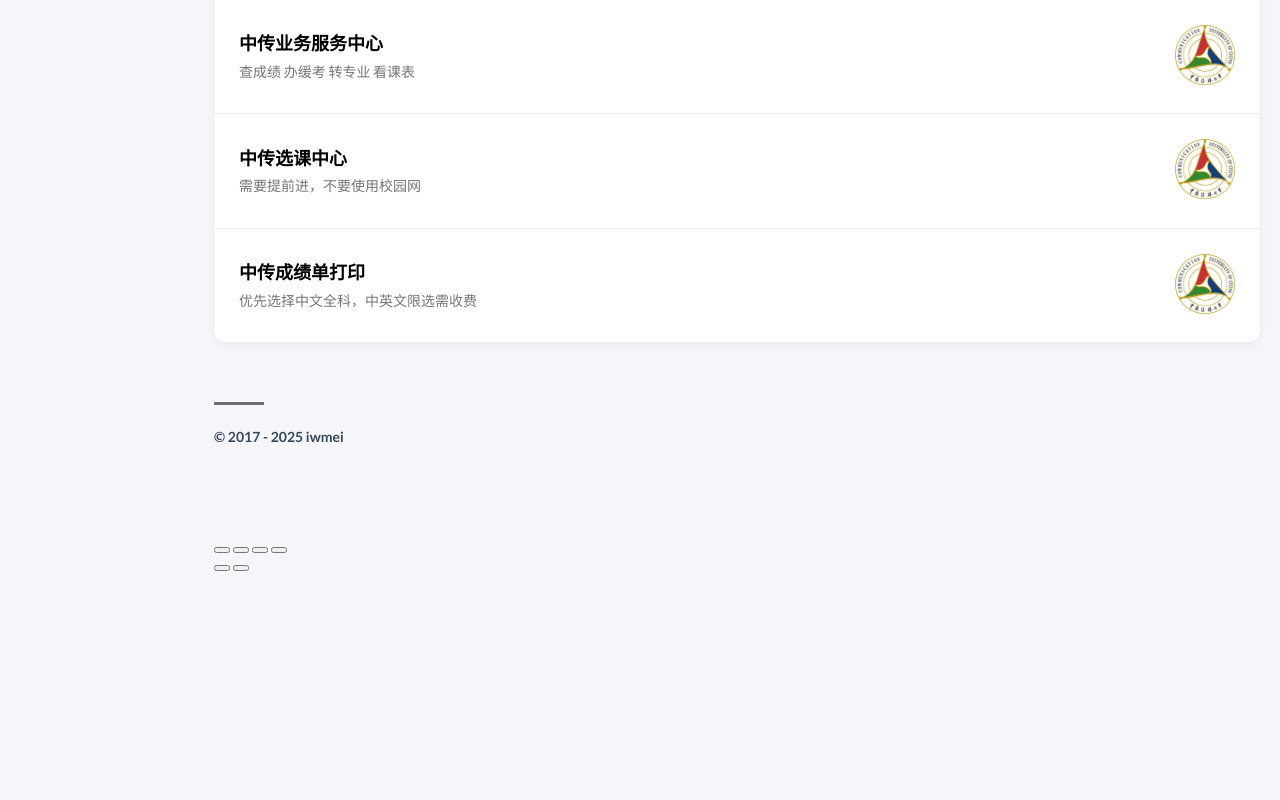
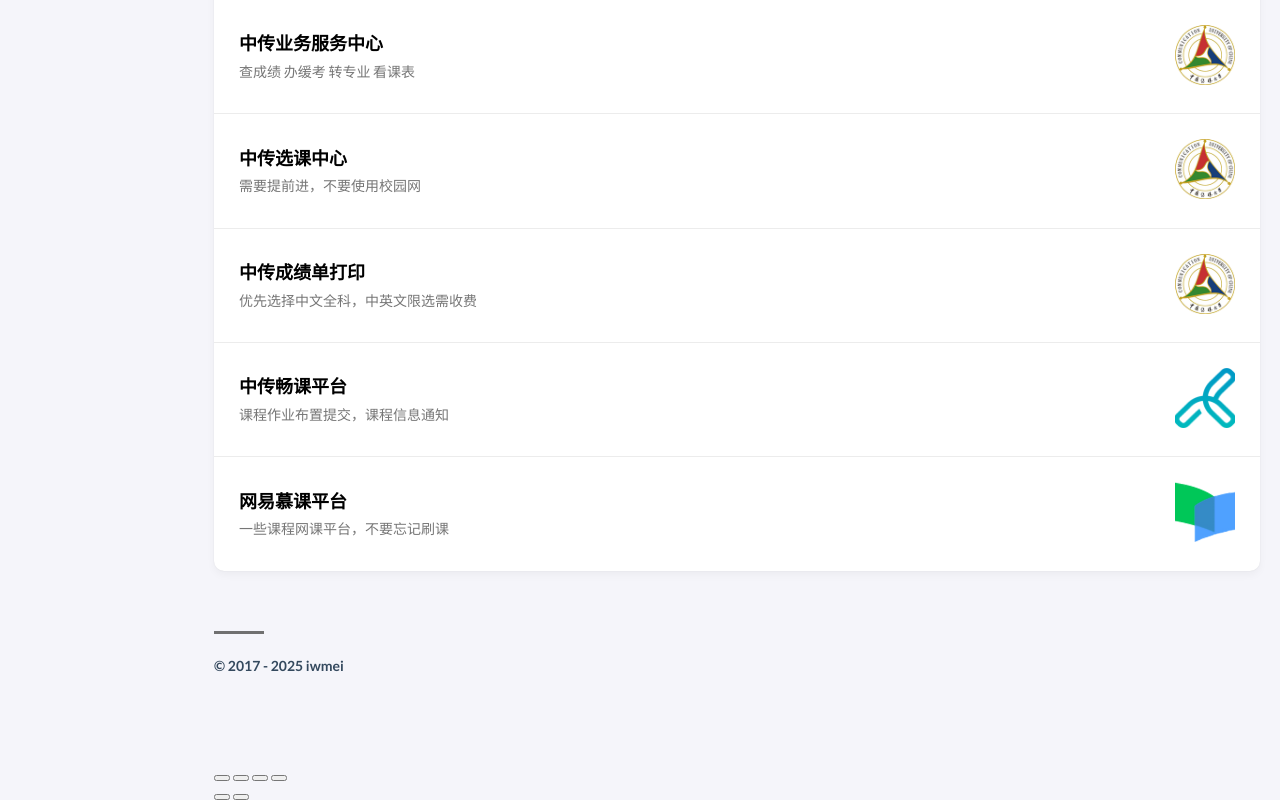
Before and after one commit to yourpapayouknow/yourpapayouknow.github.io, a plain HTML site: page 快速链接/index.html in a window 1280 px wide. Shown: the part 964-1764 px from the top of the page. Before the commit the page ends 1535 px from the top, so only its background shows below. Drawn offline with nearby package versions, Linux system fonts and the light colour scheme; some packages are replaced by stand-ins of ours; a script that the page names is missing.

Commit message:
auto deploy yourpapayouknow/blog_main@1a424e985db46923eccbe41e56baa6b9ae72fe99

```diff
--- a/快速链接/index.html
+++ b/快速链接/index.html
@@ -483,6 +483,52 @@
             </a>
         </article>
 
+        <article>
+            <a href="https://courses.cuc.edu.cn/" target="_blank" rel="noopener">
+                <div class="article-details">
+                    <h2 class="article-title">中传畅课平台</h2>
+                    <footer class="article-time">
+
+                            课程作业布置提交，课程信息通知
+
+                    </footer>
+                </div>
+
+
+
+
+
+
+                    <div class="article-image">
+                        <img src="/%E5%BF%AB%E9%80%9F%E9%93%BE%E6%8E%A5/tronclass.png" loading="lazy">
+                    </div>
+
+            </a>
+        </article>
+
+        <article>
+            <a href="https://www.icourse163.org/" target="_blank" rel="noopener">
+                <div class="article-details">
+                    <h2 class="article-title">网易慕课平台</h2>
+                    <footer class="article-time">
+
+                            一些课程网课平台，不要忘记刷课
+
+                    </footer>
+                </div>
+
+
+
+
+
+
+                    <div class="article-image">
+                        <img src="/%E5%BF%AB%E9%80%9F%E9%93%BE%E6%8E%A5/mooc.png" loading="lazy">
+                    </div>
+
+            </a>
+        </article>
+
 </div>
 
 
```
Also changed, not shown: 快速链接/mooc.png (added), 快速链接/tronclass.png (added).
